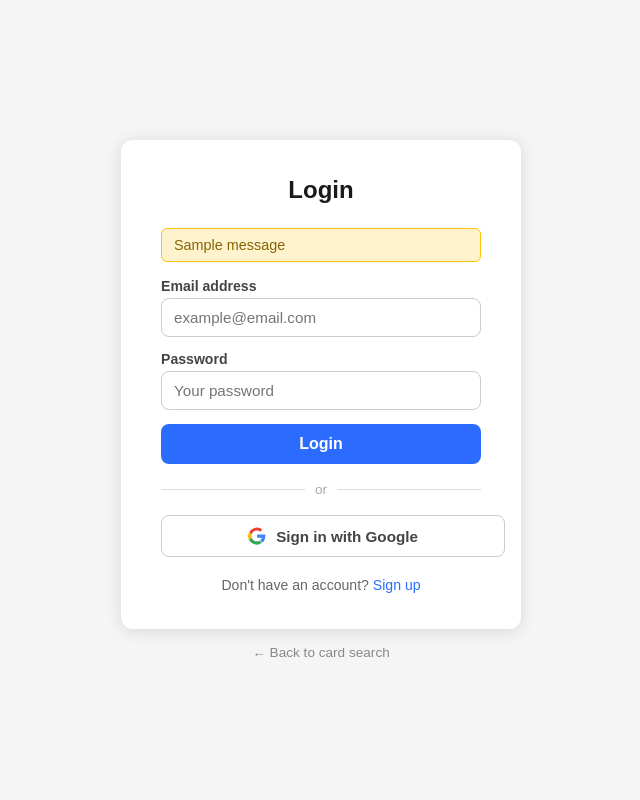
After one commit to Limo-DM/duelmasters.card-search, a Flask app: page /user/login in a window 1280 px wide. The commit adds this page. Shown: the whole page, without its empty margins (319-959 px from the left). Run offline with Flask 3, Linux system fonts and the light colour scheme; one stand-in notice (Sample message) is shown; parts of the project's set-up code (start-up, migrations or seed data) failed here and were passed over.

Commit message:
log in system

```diff
--- a/main.py
+++ b/main.py
@@ -5,7 +5,10 @@ import logging
 import markdown
 import re
 import unicodedata
-from flask import Flask, request, render_template, redirect, url_for, send_from_directory, session, flash, abort
+import base64
+import hashlib
+import secrets
+from flask import Flask, request, render_template, redirect, url_for, send_from_directory, session, flash, abort, jsonify
 from flask_sqlalchemy import SQLAlchemy
 from sqlalchemy import or_, and_, cast
 from sqlalchemy.types import Integer
@@ -208,6 +211,24 @@ def admin_required(func):
         return func(*args, **kwargs)
     return decorated_view
 
+# ユーザー認証デコレーター（将来のデッキビルダー等に使用）
+def login_required(func):
+    @wraps(func)
+    def decorated_view(*args, **kwargs):
+        if not session.get('user_id'):
+            flash('ログインが必要です')
+            return redirect(url_for('user_login'))
+        return func(*args, **kwargs)
+    return decorated_view
+
+# PKCE ヘルパー
+def _generate_pkce_pair():
+    """PKCE code_verifier と code_challenge を生成する"""
+    code_verifier = base64.urlsafe_b64encode(secrets.token_bytes(32)).rstrip(b'=').decode()
+    digest = hashlib.sha256(code_verifier.encode()).digest()
+    code_challenge = base64.urlsafe_b64encode(digest).rstrip(b'=').decode()
+    return code_verifier, code_challenge
+
 # カードモデル
 class Card(db.Model):
     id = db.Column(db.Integer, primary_key=True)
@@ -241,6 +262,17 @@ class Card(db.Model):
 
 with app.app_context():
     db.create_all()
+
+# ログインユーザー情報を全テンプレートに渡す
+@app.context_processor
+def inject_current_user():
+    return {
+        'current_user': {
+            'id': session.get('user_id'),
+            'email': session.get('user_email'),
+            'is_authenticated': bool(session.get('user_id')),
+        }
+    }
 
 @app.get("/__cors_test")
 def __cors_test():
@@ -903,6 +935,152 @@ def edit_card(id):
 
 
 
+# ===== ユーザー認証ルート =====
+
+@app.route('/user/login', methods=['GET', 'POST'])
+def user_login():
+    if session.get('user_id'):
+        return redirect(url_for('index'))
+    if request.method == 'POST':
+        email = request.form.get('email', '').strip()
+        password = request.form.get('password', '')
+        if not email or not password:
+            flash('Please enter your email address and password.')
+            return render_template('user_login.html')
+        try:
+            res = supabase.auth.sign_in_with_password({"email": email, "password": password})
+            if res.user and res.session:
+                session['user_id'] = res.user.id
+                session['user_email'] = res.user.email
+                session['access_token'] = res.session.access_token
+                flash('You are now logged in.')
+                return redirect(url_for('index'))
+            else:
+                flash('Login failed. Please try again.')
+        except Exception as e:
+            app.logger.warning("Login error: %s", e)
+            flash('Incorrect email address or password.')
+    return render_template('user_login.html')
+
+
+@app.route('/user/signup', methods=['GET', 'POST'])
+def user_signup():
+    if session.get('user_id'):
+        return redirect(url_for('index'))
+    if request.method == 'POST':
+        email = request.form.get('email', '').strip()
+        password = request.form.get('password', '')
+        password2 = request.form.get('password2', '')
+        if not email or not password:
+            flash('Please enter your email address and password.')
+            return render_template('user_signup.html')
+        if password != password2:
+            flash('Passwords do not match.')
+            return render_template('user_signup.html')
+        if len(password) < 6:
+            flash('Password must be at least 6 characters.')
+            return render_template('user_signup.html')
+        try:
+            res = supabase.auth.sign_up({"email": email, "password": password})
+            if res.user:
+                flash('A confirmation email has been sent. Please check your inbox to activate your account.')
+                return redirect(url_for('user_login'))
+            else:
+                flash('Registration failed. Please try again.')
+        except Exception as e:
+            app.logger.warning("Signup error: %s", e)
+            flash(f'Registration failed: {e}')
+    return render_template('user_signup.html')
+
+
+@app.route('/user/logout')
+def user_logout():
+    try:
+        token = session.get('access_token')
+        if token:
+            supabase.auth.sign_out()
+    except Exception:
+        pass
+    session.pop('user_id', None)
+    session.pop('user_email', None)
+    session.pop('access_token', None)
+    flash('You have been logged out.')
+    return redirect(url_for('index'))
+
+
+@app.route('/user/google-login')
+def google_login():
+    """Google OAuth ログイン（PKCE フロー）"""
+    code_verifier, code_challenge = _generate_pkce_pair()
+    session['pkce_verifier'] = code_verifier
+
+    supabase_url = os.getenv("SUPABASE_URL", "").rstrip('/')
+    # コールバック先をホストに合わせて動的に生成
+    callback_url = request.url_root.rstrip('/') + '/auth/callback'
+
+    from urllib.parse import urlencode
+    params = {
+        "provider": "google",
+        "redirect_to": callback_url,
+        "code_challenge": code_challenge,
+        "code_challenge_method": "S256",
+    }
+    oauth_url = f"{supabase_url}/auth/v1/authorize?" + urlencode(params)
+    return redirect(oauth_url)
+
+
+@app.route('/auth/callback')
+def auth_callback():
+    """Supabase OAuth コールバック"""
+    code = request.args.get('code')
+    error = request.args.get('error')
+
+    if error:
+        flash(f'Google sign-in was cancelled: {request.args.get("error_description", error)}')
+        return redirect(url_for('user_login'))
+
+    if code:
+        code_verifier = session.pop('pkce_verifier', None)
+        try:
+            params = {"auth_code": code}
+            if code_verifier:
+                params["code_verifier"] = code_verifier
+            res = supabase.auth.exchange_code_for_session(params)
+            if res.user and res.session:
+                session['user_id'] = res.user.id
+                session['user_email'] = res.user.email
+                session['access_token'] = res.session.access_token
+                flash('Signed in with Google.')
+                return redirect(url_for('index'))
+        except Exception as e:
+            app.logger.warning("OAuth callback error: %s", e)
+            flash('Google authentication failed. Please try again.')
+            return redirect(url_for('user_login'))
+
+    # コード無しの場合（フラグメントトークン対応）
+    return render_template('auth_callback.html')
+
+
+@app.route('/auth/set-session', methods=['POST'])
+def auth_set_session():
+    """JS経由でアクセストークンをサーバーセッションに保存する（implicit flowフォールバック）"""
+    data = request.get_json(silent=True) or {}
+    access_token = data.get('access_token') or request.form.get('access_token')
+    if not access_token:
+        return jsonify({'error': 'no token'}), 400
+    try:
+        user_res = supabase.auth.get_user(access_token)
+        if user_res and user_res.user:
+            session['user_id'] = user_res.user.id
+            session['user_email'] = user_res.user.email
+            session['access_token'] = access_token
+            return jsonify({'ok': True})
+    except Exception as e:
+        app.logger.warning("set-session error: %s", e)
+        return jsonify({'error': str(e)}), 400
+    return jsonify({'error': 'invalid token'}), 400
+
+
 @app.route('/admin/login', methods=['GET', 'POST'])
 def admin_login():
     if request.method == 'POST':
--- /dev/null
+++ b/templates/user_login.html
@@ -0,0 +1,209 @@
+<!DOCTYPE html>
+<html lang="en">
+<head>
+    <meta charset="UTF-8">
+    <meta name="viewport" content="width=device-width, initial-scale=1.0">
+    <title>Login - Duel Masters Card Search</title>
+    <style>
+        body {
+            font-family: Arial, sans-serif;
+            background: #f5f5f5;
+            display: flex;
+            flex-direction: column;
+            align-items: center;
+            justify-content: center;
+            min-height: 100vh;
+            margin: 0;
+        }
+
+        .login-box {
+            background: #fff;
+            border-radius: 12px;
+            box-shadow: 0 2px 16px rgba(0,0,0,0.12);
+            padding: 36px 40px;
+            width: 100%;
+            max-width: 400px;
+            box-sizing: border-box;
+        }
+
+        h2 {
+            text-align: center;
+            margin: 0 0 24px;
+            font-size: 1.5em;
+            color: #1a1a1a;
+        }
+
+        .flash-messages {
+            margin-bottom: 16px;
+        }
+
+        .flash-msg {
+            background: #fff3cd;
+            border: 1px solid #ffc107;
+            border-radius: 6px;
+            padding: 8px 12px;
+            font-size: 0.9em;
+            color: #856404;
+            margin-bottom: 6px;
+        }
+
+        label {
+            display: block;
+            font-size: 0.88em;
+            font-weight: bold;
+            color: #444;
+            margin-bottom: 4px;
+        }
+
+        input[type="email"],
+        input[type="password"] {
+            width: 100%;
+            padding: 10px 12px;
+            border: 1px solid #ccc;
+            border-radius: 8px;
+            font-size: 0.95em;
+            box-sizing: border-box;
+            margin-bottom: 14px;
+            outline: none;
+            transition: border-color 0.2s;
+        }
+
+        input[type="email"]:focus,
+        input[type="password"]:focus {
+            border-color: #2b6cff;
+        }
+
+        .btn-primary {
+            width: 100%;
+            padding: 11px;
+            background: #2b6cff;
+            color: #fff;
+            border: none;
+            border-radius: 8px;
+            font-size: 1em;
+            font-weight: bold;
+            cursor: pointer;
+            transition: background 0.2s;
+        }
+
+        .btn-primary:hover { background: #1a55d0; }
+
+        .divider {
+            display: flex;
+            align-items: center;
+            gap: 10px;
+            margin: 18px 0;
+            color: #aaa;
+            font-size: 0.85em;
+        }
+
+        .divider::before,
+        .divider::after {
+            content: '';
+            flex: 1;
+            height: 1px;
+            background: #ddd;
+        }
+
+        .btn-google {
+            width: 100%;
+            padding: 11px;
+            background: #fff;
+            color: #444;
+            border: 1px solid #ccc;
+            border-radius: 8px;
+            font-size: 0.95em;
+            font-weight: bold;
+            cursor: pointer;
+            display: flex;
+            align-items: center;
+            justify-content: center;
+            gap: 10px;
+            text-decoration: none;
+            transition: background 0.2s, border-color 0.2s;
+        }
+
+        .btn-google:hover {
+            background: #f5f5f5;
+            border-color: #999;
+        }
+
+        .google-icon {
+            width: 18px;
+            height: 18px;
+        }
+
+        .footer-links {
+            text-align: center;
+            margin-top: 20px;
+            font-size: 0.88em;
+            color: #666;
+        }
+
+        .footer-links a {
+            color: #2b6cff;
+            text-decoration: none;
+        }
+
+        .footer-links a:hover { text-decoration: underline; }
+
+        .back-link {
+            display: block;
+            text-align: center;
+            margin-top: 16px;
+            font-size: 0.85em;
+            color: #888;
+            text-decoration: none;
+        }
+
+        .back-link:hover { color: #555; }
+    </style>
+</head>
+<body>
+<div class="login-box">
+    <h2>Login</h2>
+
+    {% with messages = get_flashed_messages() %}
+        {% if messages %}
+        <div class="flash-messages">
+            {% for message in messages %}
+                <div class="flash-msg">{{ message }}</div>
+            {% endfor %}
+        </div>
+        {% endif %}
+    {% endwith %}
+
+    <form method="post" action="{{ url_for('user_login') }}">
+        <label for="email">Email address</label>
+        <input type="email" id="email" name="email" required
+               value="{{ request.form.get('email', '') }}"
+               placeholder="example@email.com">
+
+        <label for="password">Password</label>
+        <input type="password" id="password" name="password" required
+               placeholder="Your password">
+
+        <button type="submit" class="btn-primary">Login</button>
+    </form>
+
+    <div class="divider">or</div>
+
+    <a href="{{ url_for('google_login') }}" class="btn-google">
+        <svg class="google-icon" viewBox="0 0 48 48">
+            <path fill="#EA4335" d="M24 9.5c3.1 0 5.9 1.1 8.1 2.9l6-6C34.5 3.1 29.5 1 24 1 14.6 1 6.6 6.7 2.9 14.7l7 5.4C11.8 13.6 17.4 9.5 24 9.5z"/>
+            <path fill="#4285F4" d="M46.5 24.5c0-1.6-.1-3.1-.4-4.5H24v8.5h12.7c-.6 3-2.3 5.5-4.8 7.2l7.4 5.7c4.3-4 6.7-9.9 6.7-16.9z"/>
+            <path fill="#FBBC05" d="M9.9 28.6A14.5 14.5 0 0 1 9.5 24c0-1.6.3-3.2.7-4.7l-7-5.4A23.9 23.9 0 0 0 0 24c0 3.8.9 7.4 2.5 10.6l7.4-6z"/>
+            <path fill="#34A853" d="M24 47c5.4 0 9.9-1.8 13.2-4.9l-7.4-5.7c-1.8 1.2-4.1 1.9-5.8 1.9-6.5 0-12-4.1-14-9.8l-7.4 6C6.6 41.3 14.6 47 24 47z"/>
+        </svg>
+        Sign in with Google
+    </a>
+
+    <div class="footer-links">
+        Don't have an account?
+        <a href="{{ url_for('user_signup') }}">Sign up</a>
+    </div>
+</div>
+
+<a href="{{ url_for('index') }}" class="back-link">← Back to card search</a>
+</body>
+</html>
```
Also changed, not shown: templates/auth_callback.html (added, +84 -0 lines), templates/index.html (+44 -0 lines), templates/user_signup.html (added, +162 -0 lines).
